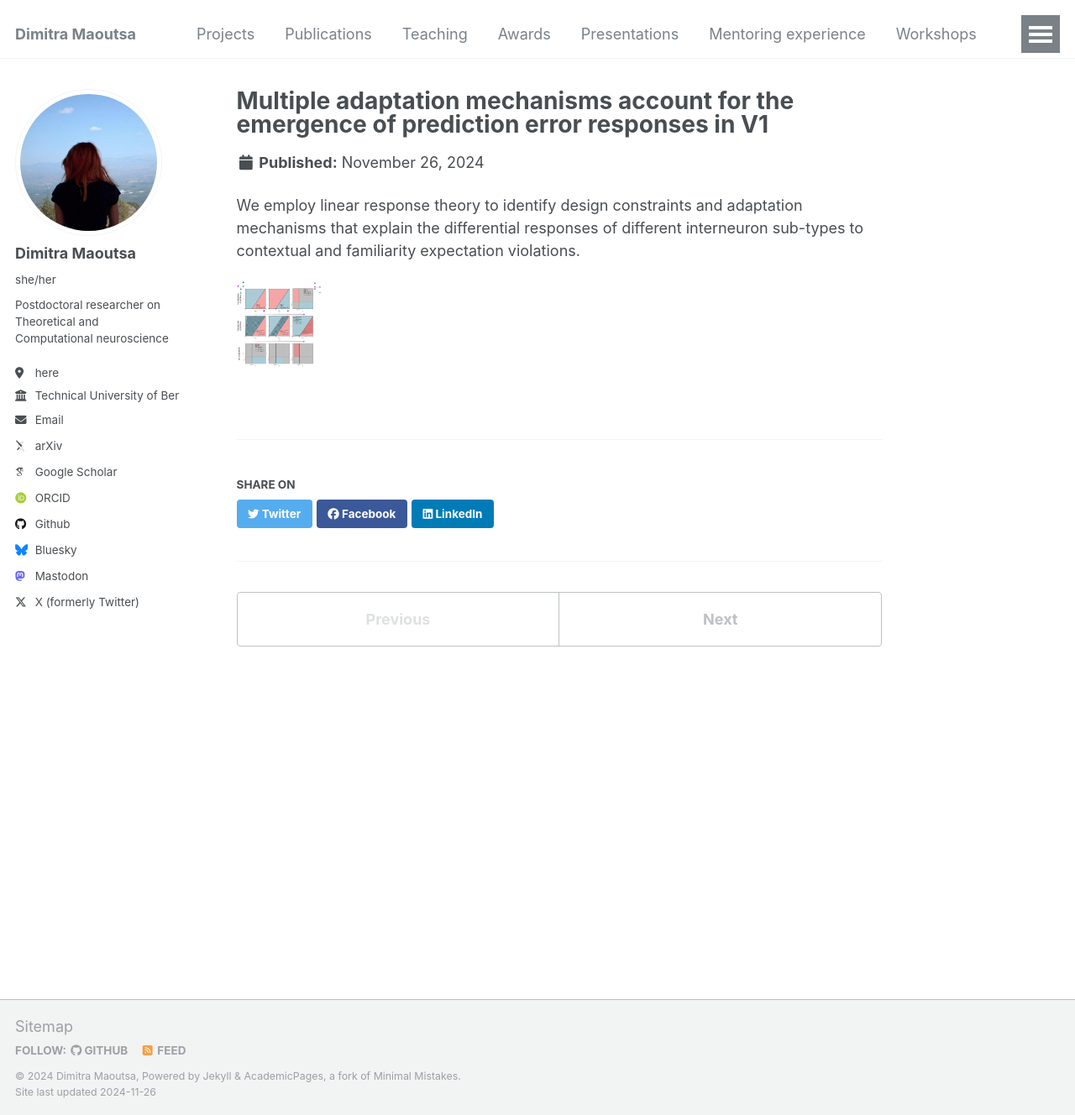
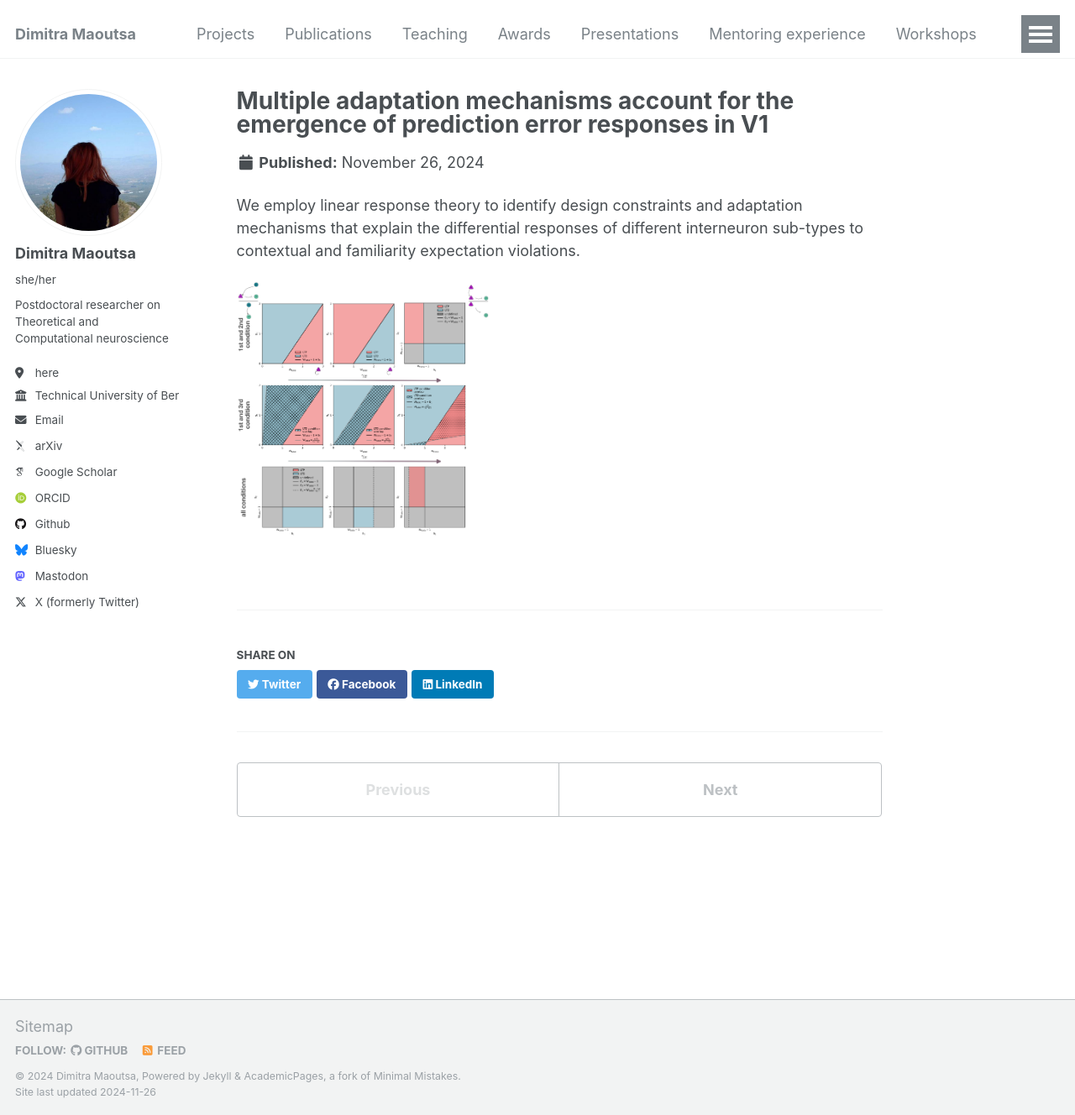
Before and after one commit to dimitra-maoutsa/dimitra-maoutsa.github.io, a Jekyll site: the page built from _portfolio/portfolio-1.md, in a window 1280 px wide and 1328 px high. Shown: the whole window at 84% size. Built offline with Jekyll 4.4.1, drawn with Linux system fonts in a browser that asks for light colours; some web fonts are replaced.

Commit message:
Update portfolio-1.md

```diff
--- a/_portfolio/portfolio-1.md
+++ b/_portfolio/portfolio-1.md
@@ -7,4 +7,4 @@ collection: portfolio
 We employ linear response theory to identify design constraints and adaptation mechanisms that explain the differential responses of different interneuron sub-types to contextual and familiarity expectation violations.
 
 
-<img src='/images/VIP_to_SST_synapse_Weded_delta_planes_schematic_blah.png' alt="Visualised constraints for adaptation" style="max-width:100px; width:100%;" >
+<img src='/images/VIP_to_SST_synapse_Weded_delta_planes_schematic_blah.png' alt="Visualised constraints for adaptation" style="max-width:300px; width:100%;" >
```
